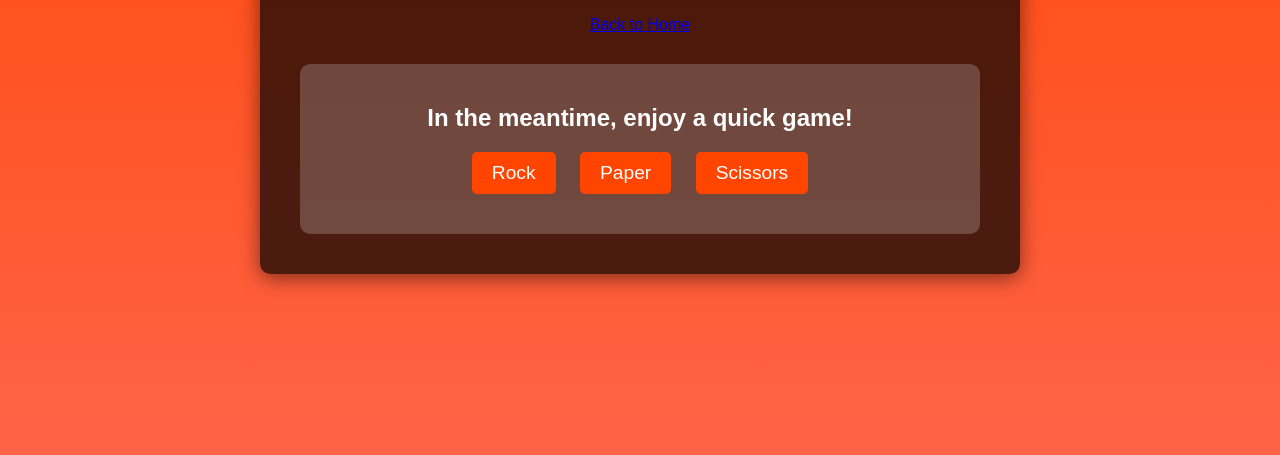
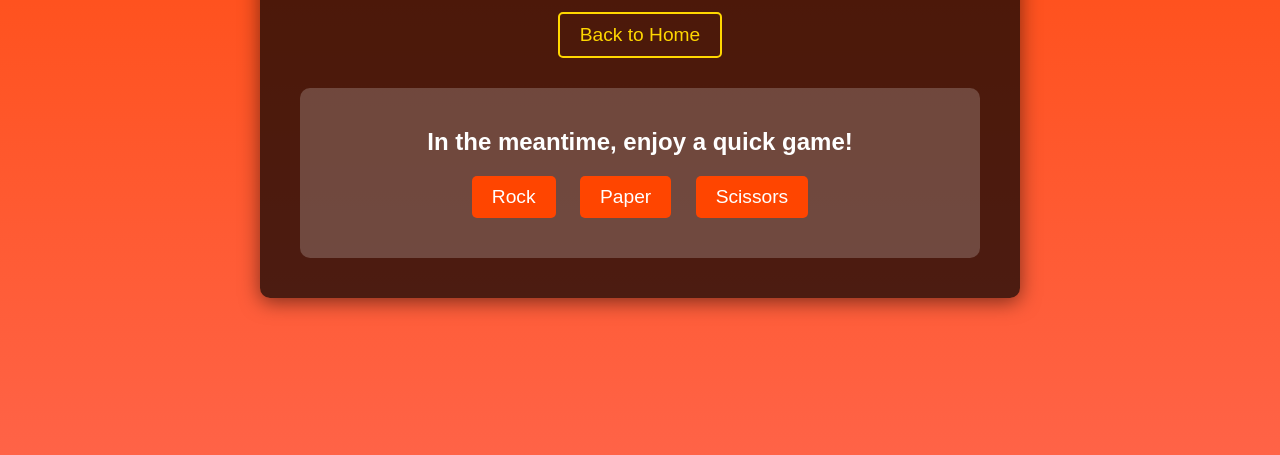
Before and after one commit to Arknotech/arcnotech_phoenix_github.io, a plain HTML site: page under_cons.html in a window 1280 px wide. Shown: the part 345-800 px from the top of the page. Drawn offline with Linux system fonts and the light colour scheme.

Commit message:
Update under_cons.css

```diff
--- a/under_cons.css
+++ b/under_cons.css
@@ -66,3 +66,20 @@ p {
     margin-top: 20px;
     font-size: 1.5em;
 }
+
+.back-link {
+    display: inline-block;
+    margin-top: 20px;
+    font-size: 1.2em;
+    color: #FFD700; /* Golden color for the link */
+    text-decoration: none; /* Remove underline */
+    padding: 10px 20px;
+    border: 2px solid #FFD700; /* Border to match link color */
+    border-radius: 5px; /* Rounded corners */
+    transition: background-color 0.3s, color 0.3s;
+}
+
+.back-link:hover {
+    background-color: #FFD700; /* Background color on hover */
+    color: #000; /* Change text color on hover */
+}
```
